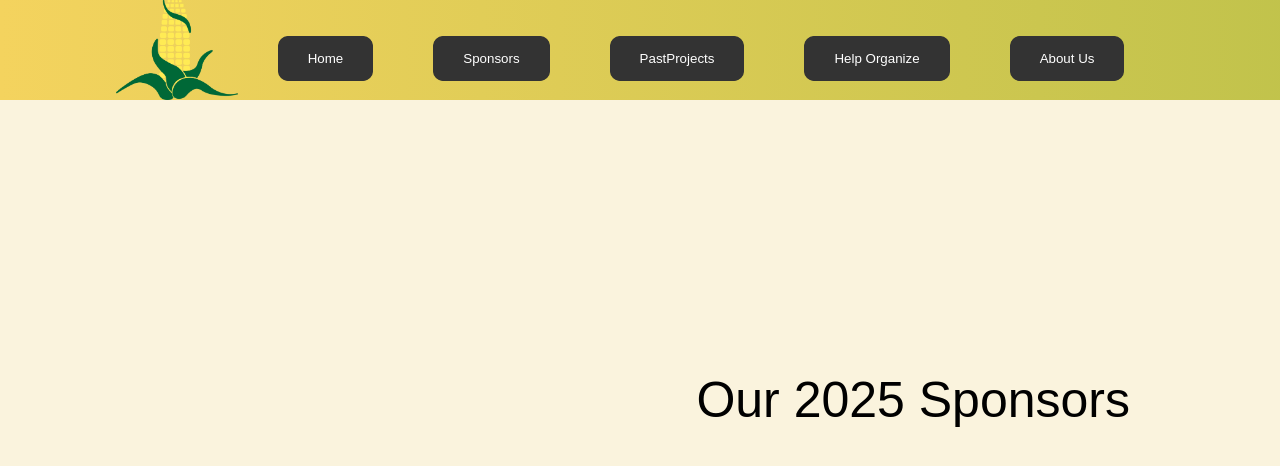
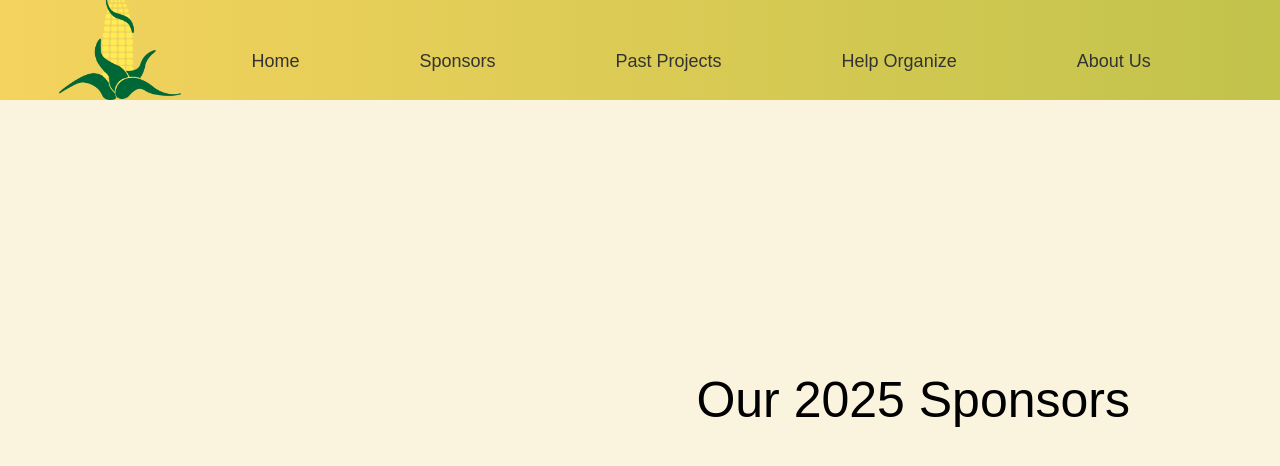
Before and after one commit to evansipple04/CornHacks-25, a React (Create React App) app: page /#/sponsors in a window 1280 px wide. Shown: the top 466 px of the page. Built offline with nearby package versions, Linux system fonts and the light colour scheme.

Commit message:
updated the navbar to be transparent but still a work in progress

```diff
--- a/src/features/NavBar.css
+++ b/src/features/NavBar.css
@@ -1,10 +1,11 @@
 .Home, .Sponsors, .PastProjects, .HelpOrganize, .AboutUs {
     margin: 20px;
     padding: 15px 30px;
+    font-size: large;
     border: none;
     outline: none;
-    color: #FFF;
-    background-color: #333;
+    color: #333;
+    background-color: transparent;
     cursor: pointer;
     position: relative;
     z-index: 0;
@@ -21,7 +22,7 @@
     position: absolute;
     width: 100%;
     height: 100%;
-    background-color: #333; /* Change the background color of the hover/active effect to white */
+    background-color: transparent; /* Change the background color of the hover/active effect to white */
     left: 0;
     top: 0;
     border-radius: 10px;
@@ -53,7 +54,7 @@
 
 .Home:active, .Sponsors:active, .PastProjects:active, .HelpOrganize:active, .AboutUs:active {
     color: #FFF;
-    background-color: #000;
+    background-color: transparent;
     font-weight: bold;
 }
 
--- a/src/features/NavBar.js
+++ b/src/features/NavBar.js
@@ -24,7 +24,7 @@ const NavBar = () => {
           </li>
           <li>
             <Link to="/pastProjects">
-               <button className="PastProjects">PastProjects</button>
+               <button className="PastProjects">Past Projects</button>
             </Link>
           </li>
           <li>
```
